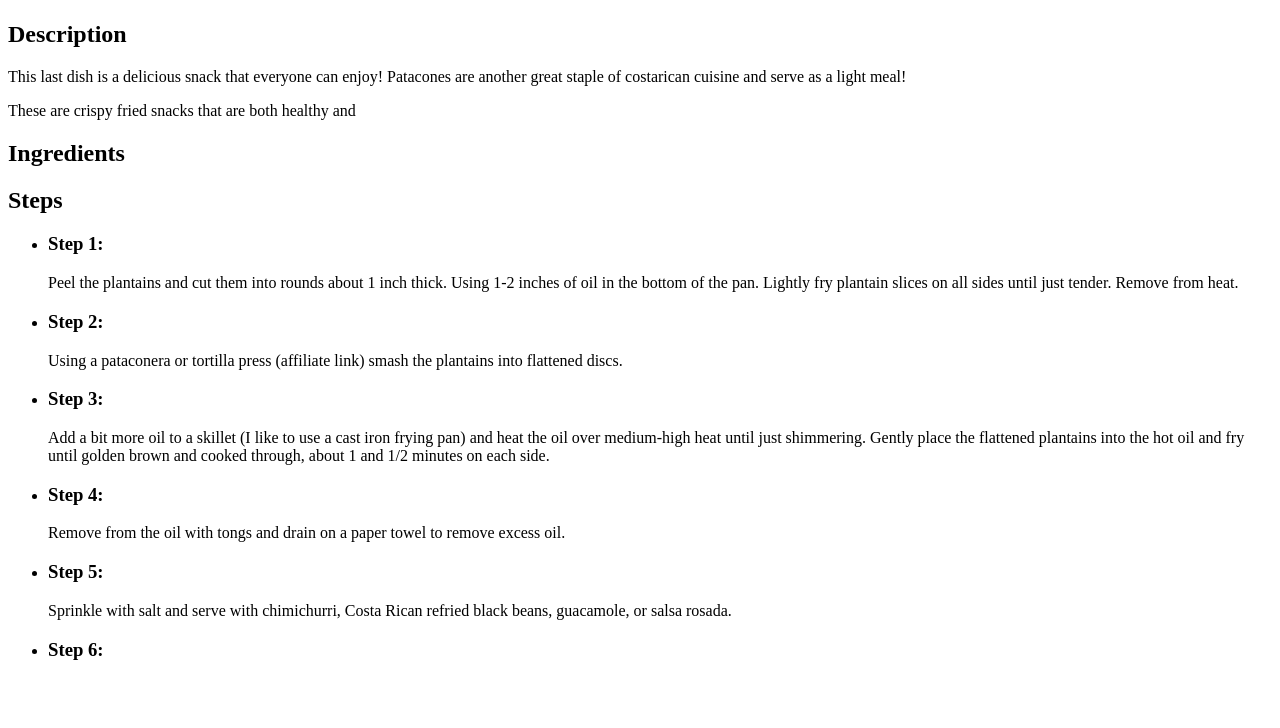
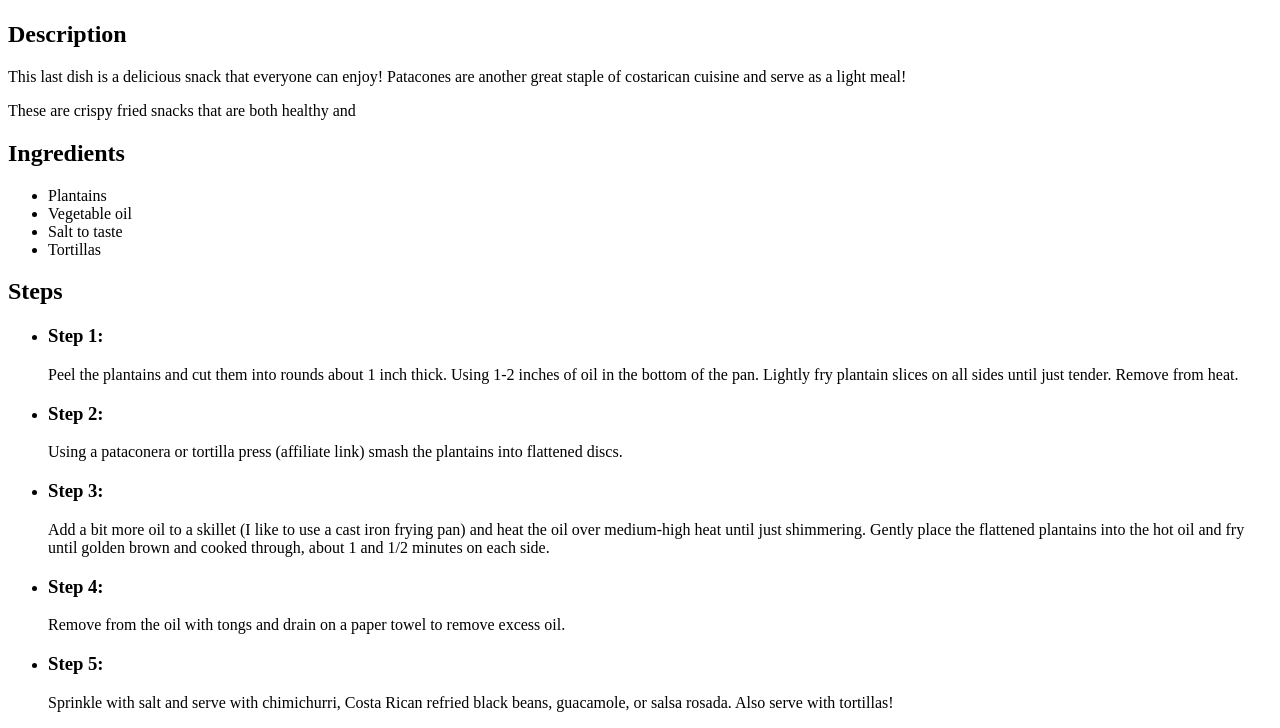
Before and after one commit to Solbjor/odin-recipes, a plain HTML site: page recipes/patacones.html in a window 1280 px wide. Shown: the part 409-1137 px from the top of the page. Before the commit the page ends 1088 px from the top, so only its background shows below. Drawn offline with Linux system fonts and the light colour scheme.

Commit message:
Added missing ingredients to the patacones page

```diff
--- a/recipes/patacones.html
+++ b/recipes/patacones.html
@@ -18,7 +18,12 @@
     <p>These are crispy fried snacks that are both healthy and </p>
 
     <h2><b>Ingredients</b></h2>
-
+    <ul>
+        <li>Plantains</li>
+        <li>Vegetable oil</li>
+        <li>Salt to taste</li>
+        <li>Tortillas</li>
+    </ul>
     <h2><b>Steps</b></h2>
     <ul>
         <li>
@@ -39,11 +44,7 @@
         </li>
         <li>
             <h3>Step 5:</h3>
-            <p>Sprinkle with salt and serve with chimichurri, Costa Rican refried black beans, guacamole, or salsa rosada.</p>
-        </li>
-        <li>
-            <h3>Step 6:</h3>
-            <p></p>
+            <p>Sprinkle with salt and serve with chimichurri, Costa Rican refried black beans, guacamole, or salsa rosada. Also serve with tortillas!</p>
         </li>
     </ul>
 
```
